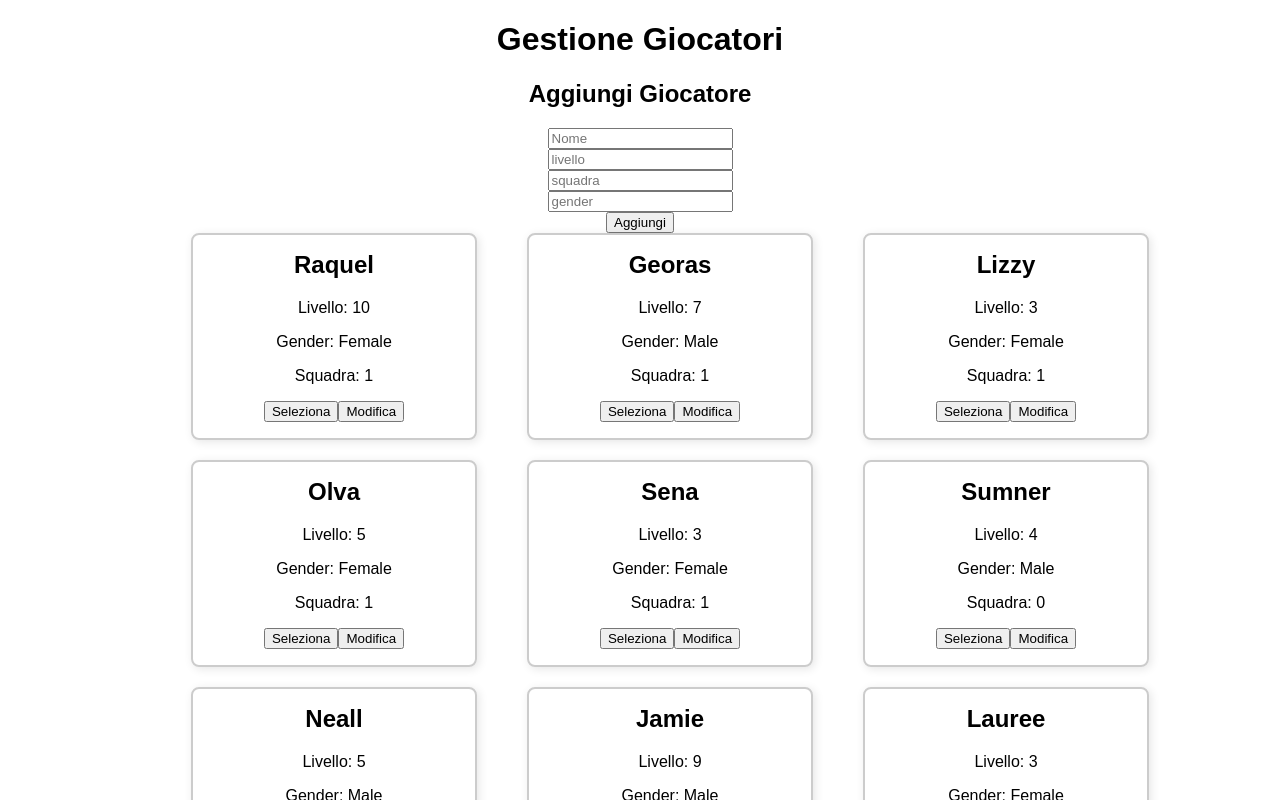
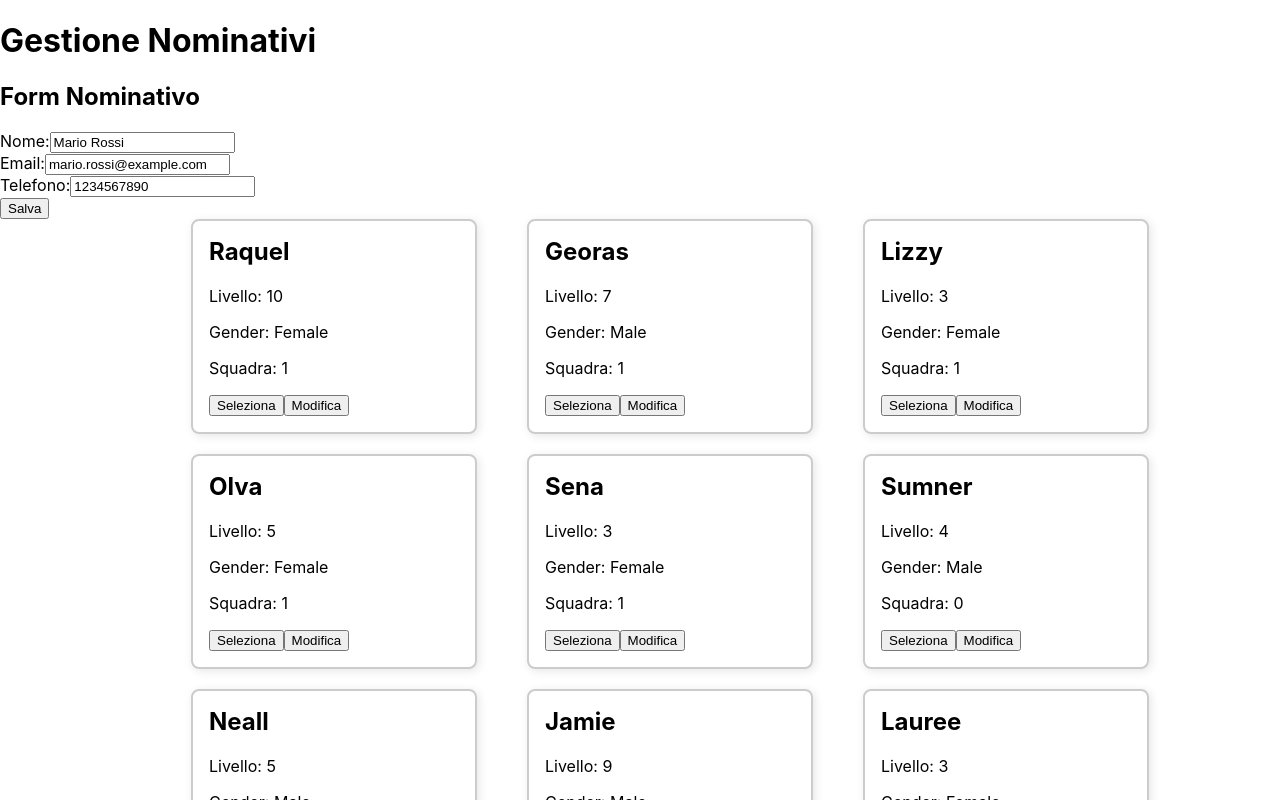
Before and after one commit to kf2001/caketournament, a React (Create React App) app: page / in a window 1280 px wide. Shown: the top 800 px of the page. Built offline with nearby package versions, Linux system fonts and the light colour scheme.

Commit message:
passaggio par

```diff
--- a/src/App.js
+++ b/src/App.js
@@ -1,44 +1,30 @@
 // src/App.js
-import React, { useState, useEffect } from 'react';
+import React, { useState } from 'react';
+import FormNominativo from './FormNominativo';
+import giocatori from './giocatori';
 import Card from './Card';
-import FormGiocatore from './FormGiocatore';
-import giocatori from './giocatori';
+const App = () => {
+  const [nominativoSelezionato, setNominativoSelezionato] = useState({
+    id: 1,
+    nome: 'Mario Rossi',
+    email: 'mario.rossi@example.com',
+    telefono: '1234567890',
+  });
 
-const App = () => {
-  const [gopcatori, setGiocatori] = useState([]);
-  const [giocSelezionato, setgiocSelezionato] = useState(null);
-
-
-  useEffect(() => {
-
-  //  setGiocatori(datiIniziali);
-  }, []);
-
-  // Gestisce la selezione di una card
-  const handleSelect = (id) => {
-    const giocatore= giocatori.find((item) => item.id === id);
-    setgiocSelezionato(giocatore);
-    console.log('Giocatore selezionato:', giocatore);
-  };
-
-  const handleEdit = (giocatore) => {
-    setgiocSelezionato(giocatore);
-    console.log('Giocatore selezionato:', giocatore);
-  };
-
-  const handleCancel = () => {
-    setgiocSelezionato(null);
+  // Funzione per aggiornare il nominativo
+  const handleUpdateNominativo = (nuovoNominativo) => {
+    setNominativoSelezionato(nuovoNominativo);
+    console.log('Nominativo aggiornato:', nuovoNominativo);
   };
 
   return (
-    <div className="app">
-      <h1>Gestione Giocatori</h1>
-      <FormGiocatore
-        giocSelezionato={giocSelezionato}
-        onSubmit={(formData) => console.log(formData)}
-        onCancel={handleCancel}
+    <div>
+      <h1>Gestione Nominativi</h1>
+      <FormNominativo
+        nominativo={nominativoSelezionato}
+        onUpdate={handleUpdateNominativo}
       />
-      <div className="card-container">
+       <div className="card-container">
         {giocatori.map((item) => (
           <Card
             key={item.id}
@@ -47,8 +33,8 @@ const App = () => {
             livello={item.livello}
             gender={item.gender}
             squadra={item.squadra}
-            onSelect={handleSelect}
-            onEdit={() => handleEdit(item)}
+          //  onSelect={handleSelect}
+          //  onEdit={() => handleEdit(item)}
           />
         ))}
       </div>
--- a/src/Card.js
+++ b/src/Card.js
@@ -1,7 +1,7 @@
 // src/Card.js
 import React from 'react';
 
-const Card = ({ id, nome, livello, gender, squadra,onSelect, onEdit }) => {
+const Card = ({ id, nome, livello, gender, squadra,onSelect, onChange }) => {
   return (
     <div className="card">
       <h2>{nome}</h2>
@@ -9,7 +9,7 @@ const Card = ({ id, nome, livello, gender, squadra,onSelect, onEdit }) => {
       <p>Gender: {gender}</p>
       <p>Squadra: {squadra}</p>
       <button onClick={() => onSelect(id)}>Seleziona</button>
-      <button onClick={onEdit}>Modifica</button>
+      <button onClick={onChange}>Modifica</button>
     </div>
   );
 };
--- a/src/FormGiocatore.js
+++ b/src/FormGiocatore.js
@@ -1,25 +1,27 @@
 
 import React, { useState, useEffect } from 'react';
 
-const FormGiocatore = ({ giocatoreSelezionato, onSubmit, onCancel,onSelect}) => {
+const FormGiocatore = ({gioc, onSubmit, onCancel,onChange}) => {
   const [formData, setFormData] = useState({
-    id: null,
-    livello: '',
-    squadra: '',
+    id: '',
+    livello:'',
     gender: '',
   });
 
+
+
   // Riempie il form se un nominativo è selezionato per la modifica
   useEffect(() => {
-    if (giocatoreSelezionato) {
-      setFormData(giocatoreSelezionato);
-    }
-  }, [giocatoreSelezionato]);
+
+     //setFormData(giocatore);
+
+  }, []);
 
   // Gestione dell'input
   const handleChange = (e) => {
     const { name, value } = e.target;
-    setFormData((prevData) => ({
+    console.log("33333")
+     setFormData((prevData) => ({
       ...prevData,
       [name]: value,
     }));
@@ -32,9 +34,17 @@ const FormGiocatore = ({ giocatoreSelezionato, onSubmit, onCancel,onSelect}) =>
     setFormData({ id: null, nome: '', livello: '', squadra: '' , gender: ''});
   };
 
+  const handleSelect = (e) => {
+    e.preventDefault();
+   console.log(8888)
+    // setFormData({ id: giocatore.id, nome:giocatore.nome , livello: giocatore.livello,
+    //    squadra: giocatore.squadra , gender: giocatore.gender});
+  };
   return (
     <form onSubmit={handleSubmit}>
-      <h2>{formData.id ? 'Modifica Giocatore' : 'Aggiungi Giocatore'}</h2>
+      <h2>{formData.id ? 'Modifica Giocatoreaaa' : 'Aggiungi Giocatoreaaa'}</h2>
+      <h2>{}
+         frfff</h2>
       <div>
         <input
           type="text"
@@ -50,7 +60,7 @@ const FormGiocatore = ({ giocatoreSelezionato, onSubmit, onCancel,onSelect}) =>
           type="text"
           name="livello"
           placeholder="livello"
-          value={formData.livello}
+          value={gioc.nome}
           onChange={handleChange}
           required
         />
@@ -74,7 +84,10 @@ const FormGiocatore = ({ giocatoreSelezionato, onSubmit, onCancel,onSelect}) =>
           onChange={handleChange}
           required
         />
+
+
       </div>
+
       <button type="submit">{formData.id ? 'Salva Modifiche' : 'Aggiungi'}</button>
       {formData.id && <button type="button" onClick={onCancel}>Annulla</button>}
     </form>
--- /dev/null
+++ b/src/FormNominativo.js
@@ -0,0 +1,56 @@
+// src/FormNominativo.js
+import React, { useState } from 'react';
+
+const FormNominativo = ({ nominativo, onUpdate }) => {
+  const [formData, setFormData] = useState(nominativo);
+
+  // Gestisce il cambiamento dei campi del form
+  const handleChange = (e) => {
+    const { name, value } = e.target;
+    setFormData({ ...formData, [name]: value });
+  };
+
+  // Gestisce l'invio del form
+  const handleSubmit = (e) => {
+    e.preventDefault();
+    onUpdate(formData);
+  };
+
+  return (
+    <div>
+      <h2>Form Nominativo</h2>
+      <form onSubmit={handleSubmit}>
+        <div>
+          <label>Nome:</label>
+          <input
+            type="text"
+            name="nome"
+            value={formData.nome}
+            onChange={handleChange}
+          />
+        </div>
+        <div>
+          <label>Email:</label>
+          <input
+            type="email"
+            name="email"
+            value={formData.email}
+            onChange={handleChange}
+          />
+        </div>
+        <div>
+          <label>Telefono:</label>
+          <input
+            type="text"
+            name="telefono"
+            value={formData.telefono}
+            onChange={handleChange}
+          />
+        </div>
+        <button type="submit">Salva</button>
+      </form>
+    </div>
+  );
+};
+
+export default FormNominativo;
```
Also changed, not shown: 1 other file (tests, documents, lock files or other folders).
